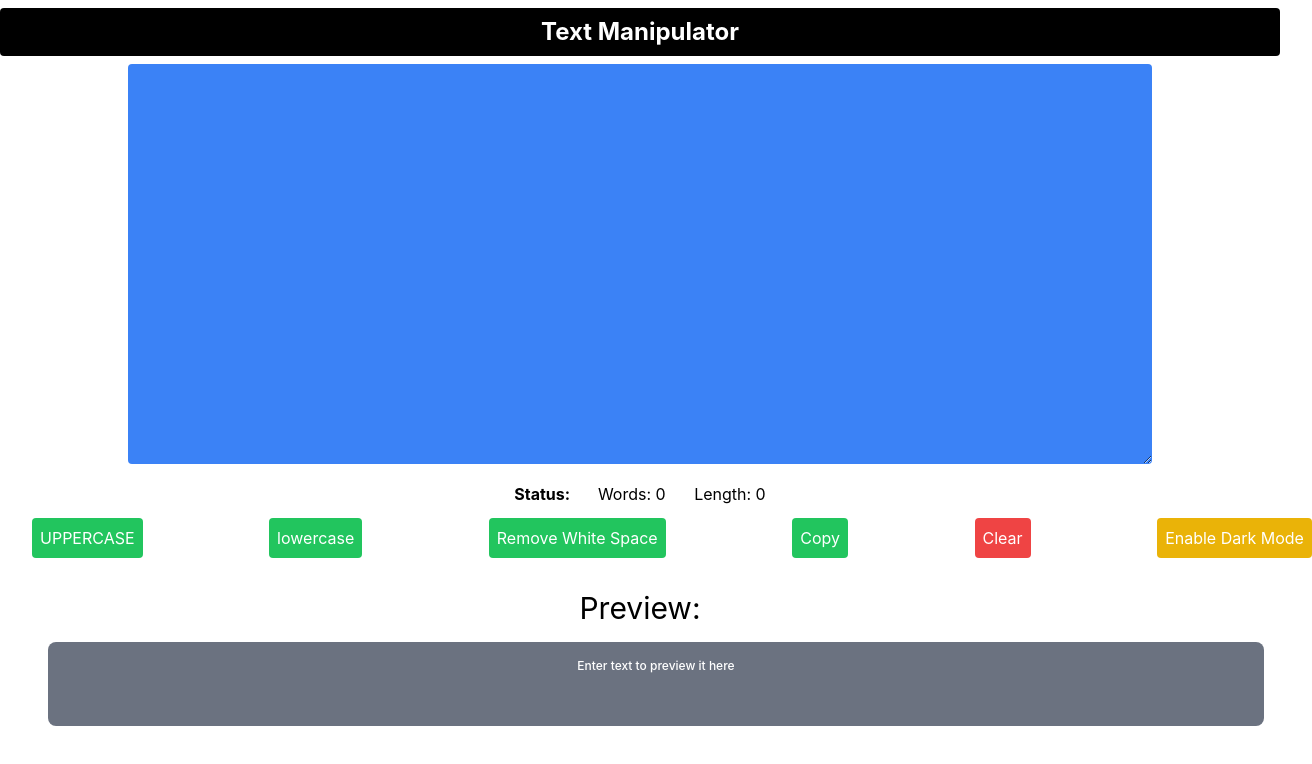
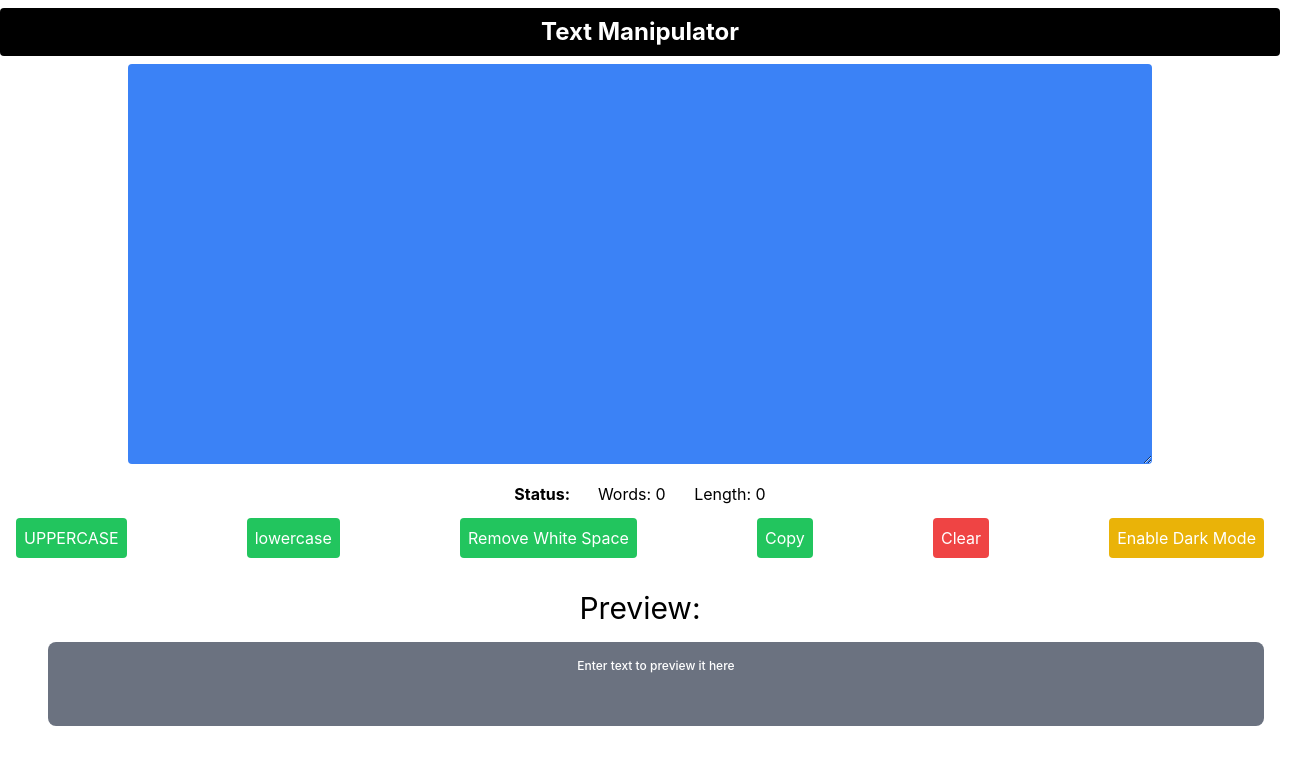
Before and after one commit to KnownBlackHat/text-manipulator, a React (Create React App) app: page / in a window 1280 px wide. Shown: the top 764 px of the page, 1312 px wide, since content can reach past the window. Built offline with nearby package versions, Linux system fonts and the light colour scheme.

Commit message:
Bug fix (added overflow for buttons)

```diff
--- a/src/components/Form.mjs
+++ b/src/components/Form.mjs
@@ -14,7 +14,7 @@ export default function Textarea(props) {
 				<span className='font-bold'>Status: </span>
 				<span> Words: {text.split(" ").filter((word)=>{return word.length > 0}).length}</span><span> Length: {text.length} </span>
 			</div>
-			<div className='container space-x-8 mx-8 flex  justify-between'>
+			<div className='overflow-auto space-x-8 mx-4 flex  justify-between'>
 				<button className="bg-green-500 p-2 rounded text-white" onClick={() => { settext(text.toUpperCase()) }}>UPPERCASE</button>
 				<button className="bg-green-500 p-2 rounded text-white" onClick={() => { settext(text.toLowerCase()) }}>lowercase</button>
 				<button className="bg-green-500 p-2 rounded text-white" onClick={() => { settext(text.split(/[ ]+/).join(" ").trim()) }}>Remove White Space</button>
```
Also changed, not shown: 7 other files (tests, documents, lock files or other folders).
